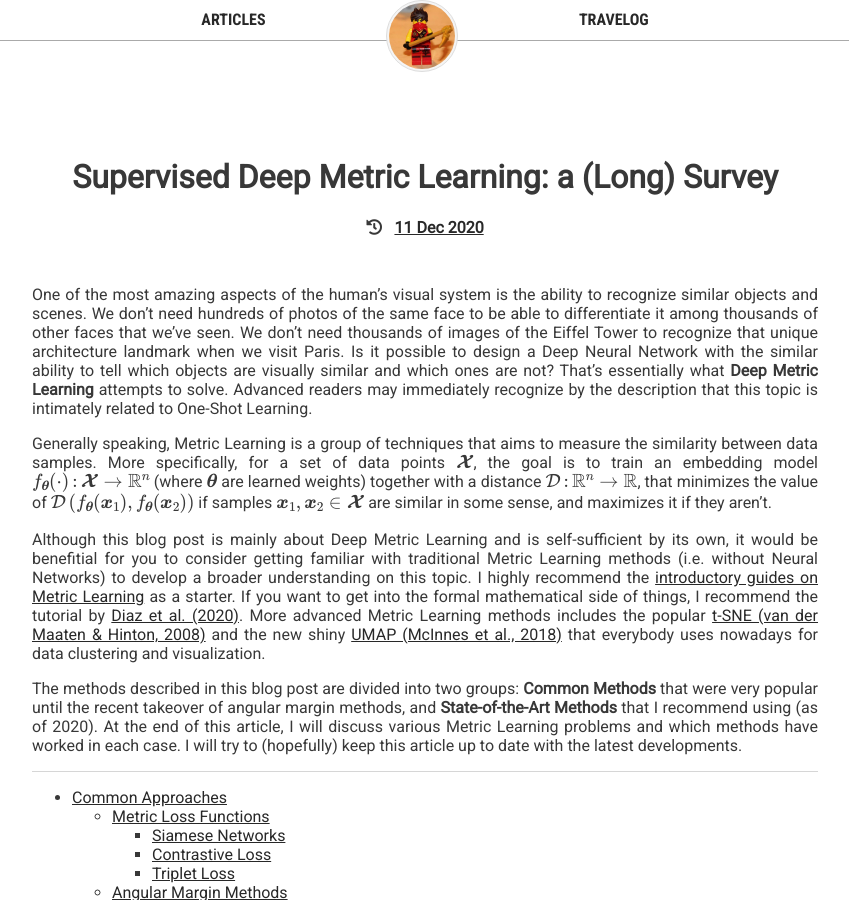
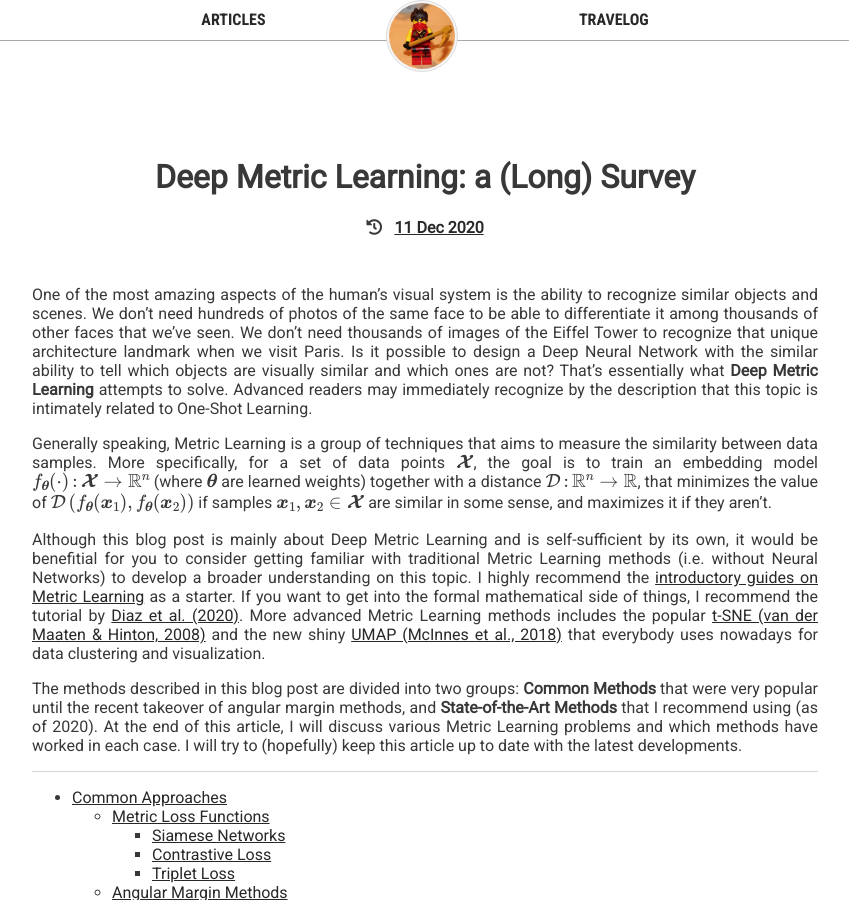
Before and after one commit to hav4ik/hav4ik.github.io, a Jekyll site: the page built from articles/_posts/2020-12-11-deep-metric-learning-survey.md, in a window 1280 px wide and 900 px high. Shown: the whole window, without its empty margins (215-1064 px from the left). Built offline with Jekyll 4.4.1, drawn with Linux system fonts in a browser that asks for light colours; nearby versions of some CDN libraries; formulas are drawn with MathJax 3; comment, search, counter and statistics services are not loaded; some of the changed text lies outside the part shown.

Commit message:
Added images to DML article

```diff
--- a/_includes/gallery
+++ b/_includes/gallery
@@ -25,6 +25,6 @@
     {% endif %}
     {% endfor %}
     {% if caption %}
-    <figcaption>{{ caption }}</figcaption>
+    <figcaption>{{ caption | markdownify | remove: '<p>' | remove: '</p>' }}</figcaption>
     {% endif %}
 </figure>
--- a/articles/_posts/2020-12-11-deep-metric-learning-survey.md
+++ b/articles/_posts/2020-12-11-deep-metric-learning-survey.md
@@ -2,13 +2,13 @@
 layout: post
 permalink: /articles/:title
 type: "article"
-title: "Supervised Deep Metric Learning: a (Long) Survey"
+title: "Deep Metric Learning: a (Long) Survey"
 image:
-  feature: "articles/images/2020-02-08-how-to-dominate-on-tech-interviews/virgin-vs-chad-interview.png"
+  feature: "/articles/images/2020-12-11-deep-metric-learning-survey/metric_losses.png"
   display: false
 commits: https://github.com/hav4ik/hav4ik.github.io/commits/master/articles/_posts/2020-02-08-how-to-dominate-on-tech-interviews.md
 tags: [deep-learning, survey]
-excerpt: "Do you want to dominate your interviewer? Wanna bring him to his knees? Make him think that you're superior? I'll tell you how!"
+excerpt: "In this post, I'll briefly go over the common approaches for Deep Metric Learning, as well as the new methods proposed in recent years."
 comments: true
 hidden: true
 ---
@@ -22,7 +22,7 @@
 The methods described in this blog post are divided into two groups: **Common Methods** that were very popular until the recent takeover of angular margin methods, and **State-of-the-Art Methods** that I recommend using (as of 2020). At the end of this article, I will discuss various Metric Learning problems and which methods have worked in each case. I will try to (hopefully) keep this article up to date with the latest developments.
 
 
----------------------------------------------------------------------------------------
+---------------------------------------------------------------------------------
 
 
 - [Common Approaches](#)
@@ -46,10 +46,19 @@
 - [References](#)
 
 
---------------------------------------------------------------------------------------
+---------------------------------------------------------------------------------
 
 
 ## Common Approaches
+
+{% capture imblock1 %}
+    {{ site.url }}/articles/images/2020-12-11-deep-metric-learning-survey/metric_losses.png
+{% endcapture %}
+{% capture imcaption1 %}
+  Fig 1: An overview of different metric loss functions [(Source: Kaya & Bilge, 2019)](https://www.mdpi.com/2073-8994/11/9/1066/htm)
+{% endcapture %}
+{% include gallery images=imblock1 cols=1 caption=imcaption1 %}
+
 
 
 [sklearn_metric_learning_guide]: http://contrib.scikit-learn.org/metric-learn/introduction.html
```
Also changed, not shown: articles/images/2020-12-11-deep-metric-learning-survey/metric_losses.png (added).
